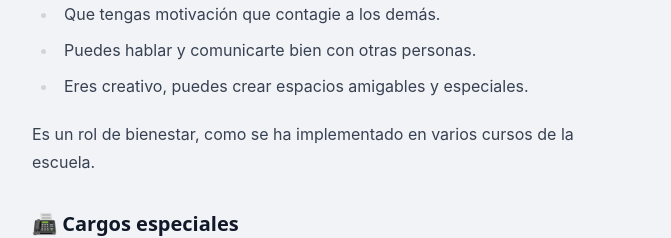
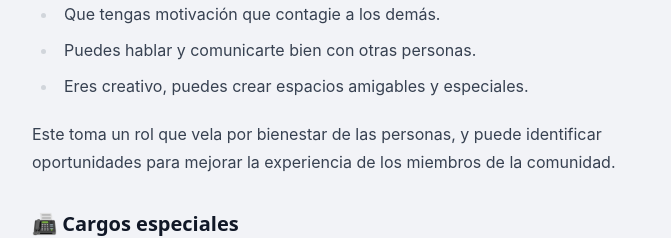
Before and after one commit to open-source-uc/osuc.dev, a SvelteKit app: page /join/internal in a window 1280 px wide. Shown: the part 2760-2998 px from the top of the page, without its empty margins (304-975 px from the left). Built offline with nearby package versions, Linux system fonts and the light colour scheme.

Commit message:
hotfix bienestar

```diff
--- a/src/routes/join/internal/+page.svelte
+++ b/src/routes/join/internal/+page.svelte
@@ -109,7 +109,10 @@
 		<li>Puedes hablar y comunicarte bien con otras personas.</li>
 		<li>Eres creativo, puedes crear espacios amigables y especiales.</li>
 	</ul>
-	<p>Es un rol de bienestar, como se ha implementado en varios cursos de la escuela.</p>
+	<p>
+		Este toma un rol que vela por bienestar de las personas, y puede identificar oportunidades para
+		mejorar la experiencia de los miembros de la comunidad.
+	</p>
 
 	<h3>📠 Cargos especiales</h3>
 	<p>Son cargos que cubren necesidades particulares de la organización.</p>
```
